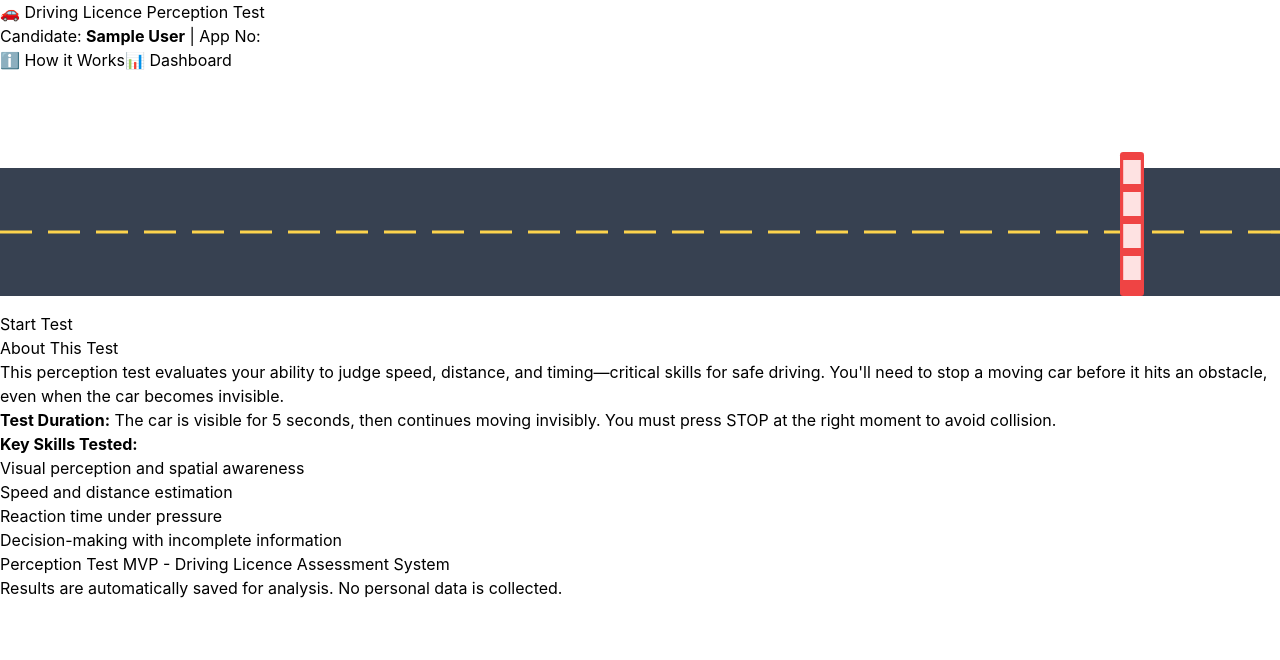
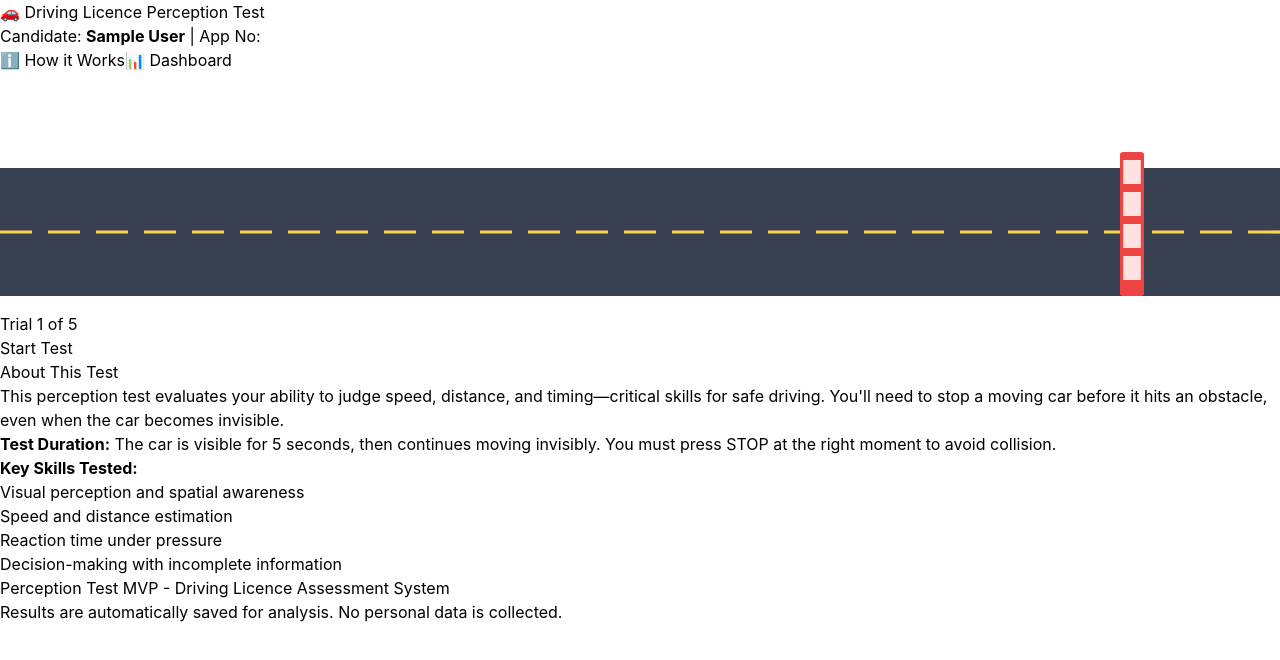
Before and after one commit to shardulg2002/perception-test-mvp, a React (Vite) app: page /test in a window 1280 px wide. Shown: the top 660 px of the page. Built offline with nearby package versions, Linux system fonts and the light colour scheme; no server answers; sample sign-in values are in the browser's storage.

Commit message:
Add 5 trials to Experiment 1 (Perception Test)

```diff
--- a/src/components/TestCanvas.jsx
+++ b/src/components/TestCanvas.jsx
@@ -11,7 +11,8 @@ const CONFIG = {
   CAR_START_X: 50,
   OBSTACLE_X: 700,
   CAR_WIDTH: 60,
-  CAR_HEIGHT: 30
+  CAR_HEIGHT: 30,
+  TOTAL_TRIALS: 5
 };
 
 // Calculate speed so car reaches obstacle in total time
@@ -19,7 +20,7 @@ const TOTAL_DURATION = CONFIG.VISIBLE_DURATION + CONFIG.HIDDEN_DURATION;
 const TOTAL_DISTANCE = CONFIG.OBSTACLE_X - CONFIG.CAR_START_X - CONFIG.CAR_WIDTH;
 const CALCULATED_SPEED = (TOTAL_DISTANCE / TOTAL_DURATION) * 1000; // pixels per second
 
-export default function TestCanvas({ onTestComplete, onTestStart }) {
+export default function TestCanvas({ onTestComplete, onTestStart, currentTrial = 1 }) {
   const [testState, setTestState] = useState('idle');
 
   // Sync testState to ref for event handlers
@@ -298,6 +299,15 @@ export default function TestCanvas({ onTestComplete, onTestStart }) {
         </svg>
       </div>
 
+      {/* Trial Counter */}
+      <div className="mt-4 text-center">
+        <div className="inline-block bg-blue-100 px-6 py-2 rounded-lg">
+          <span className="text-sm font-semibold text-blue-800">
+            Trial {currentTrial} of {CONFIG.TOTAL_TRIALS}
+          </span>
+        </div>
+      </div>
+
       {/* Controls */}
       <div className="mt-6 text-center">
         {testState === 'idle' && (
--- a/src/pages/Home.jsx
+++ b/src/pages/Home.jsx
@@ -16,12 +16,16 @@ import { Link } from 'react-router-dom';
 export default function Home() {
   const navigate = useNavigate();
   const [currentTest, setCurrentTest] = useState('perception'); // perception | fuelPump | illusion | complete
+  const [currentPerceptionTrial, setCurrentPerceptionTrial] = useState(1);
+  const [perceptionTrialResults, setPerceptionTrialResults] = useState([]);
   const [testResult, setTestResult] = useState(null);
   const [fuelPumpResult, setFuelPumpResult] = useState(null);
   const [illusionResult, setIllusionResult] = useState(null);
   const [showHowItWorks, setShowHowItWorks] = useState(false);
   const [isSaving, setIsSaving] = useState(false);
   const [userDemographics, setUserDemographics] = useState(null);
+
+  const TOTAL_PERCEPTION_TRIALS = 5;
 
   const sessionId = useSessionId();
   const clientInfo = useClientInfo();
@@ -38,11 +42,17 @@ export default function Home() {
   }, [navigate]);
 
   const handleTestComplete = async (result) => {
-    setTestResult(result);
+    // Add trial number to result
+    const trialResult = { ...result, trial: currentPerceptionTrial };
+
+    // Store trial result
+    const updatedResults = [...perceptionTrialResults, trialResult];
+    setPerceptionTrialResults(updatedResults);
+    setTestResult(trialResult);
 
     // Auto-save result
     setIsSaving(true);
-    await saveResult(result);
+    await saveResult(trialResult);
     setIsSaving(false);
   };
 
@@ -72,7 +82,11 @@ export default function Home() {
   };
 
   const handleRetry = () => {
+    if (currentPerceptionTrial < TOTAL_PERCEPTION_TRIALS) {
+      // Move to next trial
+      setCurrentPerceptionTrial(currentPerceptionTrial + 1);
       setTestResult(null);
+    }
   };
 
   const handleTestStart = () => {
@@ -194,6 +208,7 @@ export default function Home() {
                 <TestCanvas
                   onTestComplete={handleTestComplete}
                   onTestStart={handleTestStart}
+                  currentTrial={currentPerceptionTrial}
                 />
 
                 {isSaving && (
@@ -206,14 +221,33 @@ export default function Home() {
               <>
                 <ResultCard result={testResult} onRetry={handleRetry} />
 
-                {/* Continue to Fuel Pump Test */}
+                {/* Trial Progress and Continue */}
                 <div className="mt-8 text-center">
+                  {currentPerceptionTrial < TOTAL_PERCEPTION_TRIALS ? (
+                    <button
+                      onClick={handleRetry}
+                      className="px-8 py-4 bg-blue-600 text-white font-bold text-lg rounded-lg shadow-lg hover:bg-blue-700 transition-all transform hover:scale-105"
+                    >
+                      Next Trial ({currentPerceptionTrial + 1}/{TOTAL_PERCEPTION_TRIALS}) →
+                    </button>
+                  ) : (
+                    <>
+                      <div className="mb-4 p-4 bg-green-100 border border-green-400 rounded-lg">
+                        <p className="text-lg font-bold text-green-800">
+                          ✅ All {TOTAL_PERCEPTION_TRIALS} trials completed!
+                        </p>
+                        <p className="text-sm text-green-700 mt-2">
+                          Successful stops: {perceptionTrialResults.filter(r => r.outcome === 'success').length}/{TOTAL_PERCEPTION_TRIALS}
+                        </p>
+                      </div>
                       <button
                         onClick={handleContinueToIllusion}
                         className="px-8 py-4 bg-purple-600 text-white font-bold text-lg rounded-lg shadow-lg hover:bg-purple-700 transition-all transform hover:scale-105"
                       >
                         Continue to Experiment 2 (Fuel Pump) →
                       </button>
+                    </>
+                  )}
                 </div>
               </>
             )}
```
Lines whose indentation alone changed are shown as unchanged.
